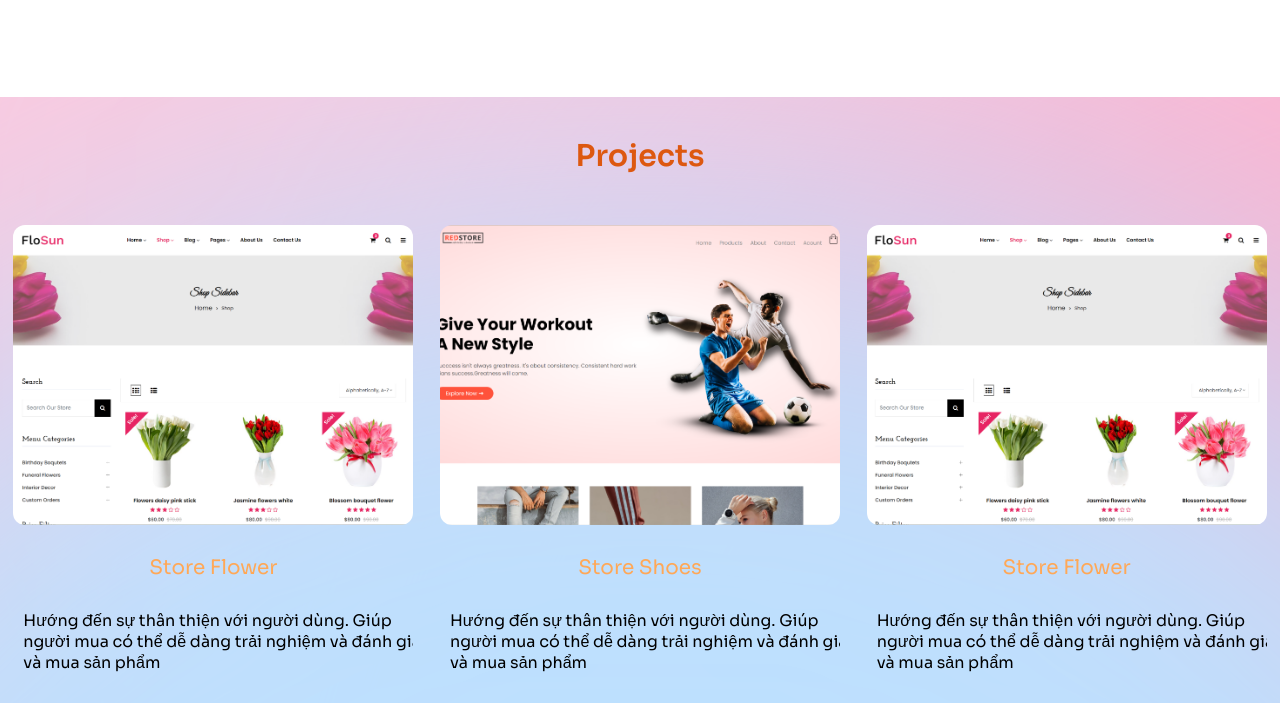
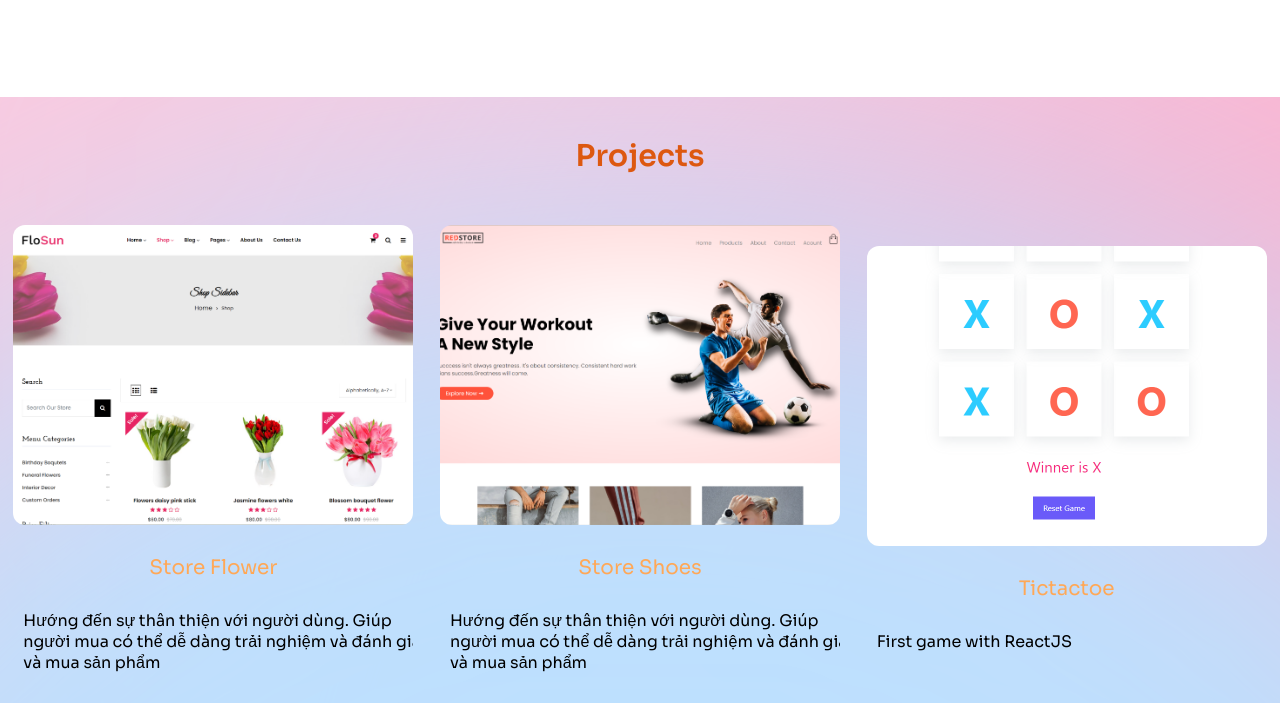
Before and after one commit to dannguyenhai/portfolio, a plain HTML site: page index.html in a window 1280 px wide. Shown: the part 2106-2809 px from the top of the page. Drawn offline with nearby package versions, Linux system fonts and the light colour scheme.

Commit message:
update tictactoe game

```diff
--- a/index.html
+++ b/index.html
@@ -181,7 +181,11 @@
           </div>
           <div class="language-code">
             <div class="language">
-              <img src="./img/styled-components.png" alt="" class="image-language" />
+              <img
+                src="./img/styled-components.png"
+                alt=""
+                class="image-language"
+              />
             </div>
             <p>Styled Components</p>
           </div>
@@ -220,24 +224,17 @@
             </p>
           </div>
           <div class="image-item">
-            <a
-              href="https://dannguyenhai.github.io/Flower-Store/"
-              target="_blank"
+            <a href="https://tictactoe-nguyenhaidan.vercel.app/" target="_blank"
               ><div class="image img-project">
-                <img src="img/flower-store.png" alt="" />
+                <img src="./img/tictoctoe.png" alt="" />
               </div>
             </a>
-            <h3 class="image-title">Store Flower</h3>
-            <p class="text">
-              Hướng đến sự thân thiện với người dùng. Giúp người mua có thể dễ
-              dàng trải nghiệm và đánh giá và mua sản phẩm
-            </p>
+            <h3 class="image-title">Tictactoe</h3>
+            <p class="text">First game with ReactJS</p>
           </div>
-
         </div>
       </div>
       <!-- Footer -->
-
     </div>
 
     <script
```
Also changed, not shown: img/tictoctoe.png (added).
